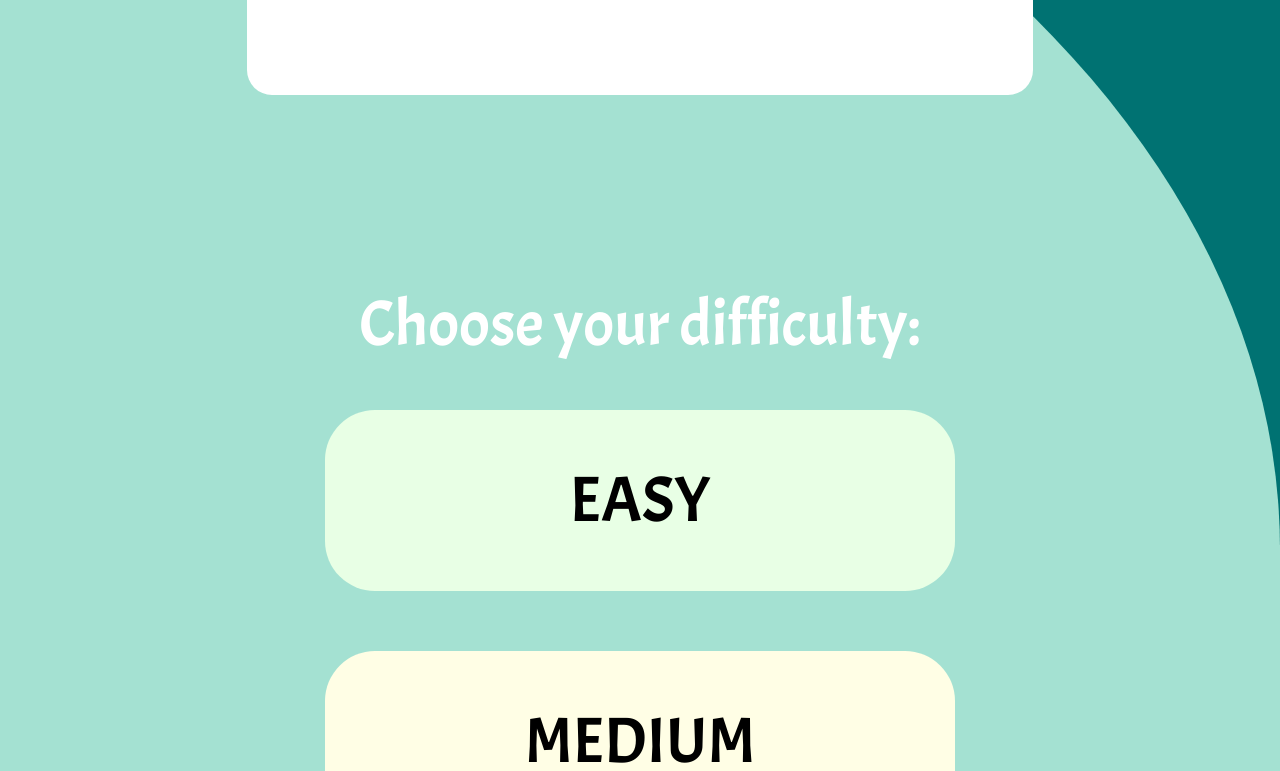
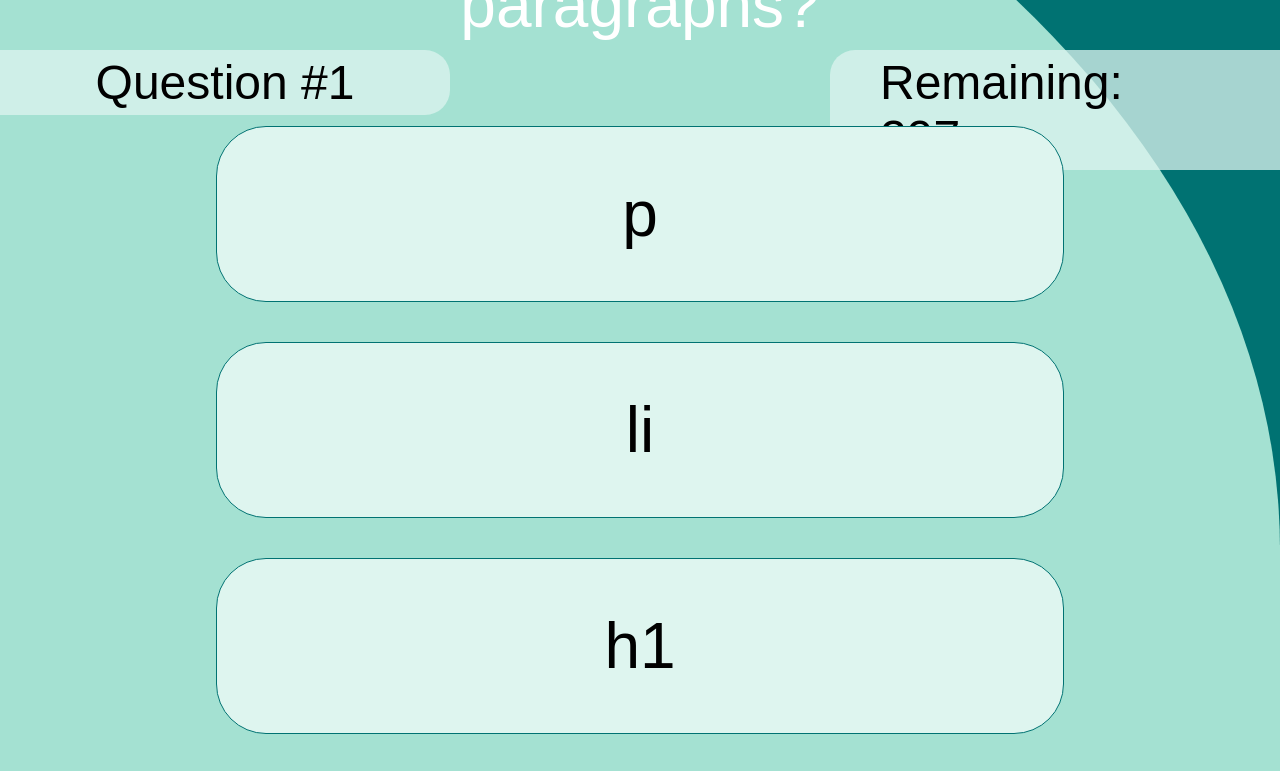
Before and after one commit to bentein/bank-quiz, a React app: page / in a window 1280 px wide. Both pictures are taken after a click on the button "EASY". Shown: the top 771 px of the page. Built offline with nearby package versions, Linux system fonts and the light colour scheme; a web font is replaced by a local one.

Commit message:
added questions screen and activity navigation

```diff
--- a/src/components/App.js
+++ b/src/components/App.js
@@ -11,7 +11,14 @@ class App extends React.Component {
     super(props);
 
     this.state = {
+      activity:"start"
     }
+  }
+
+  getActiveScreen() {
+  if (this.state.activity === "start") return <StartScreen stateSetter={this.setState.bind(this)}></StartScreen>;
+    if (this.state.activity === "question") return [<Timer key="timer" maxTime={300} stateSetter={this.setState.bind(this)}></Timer>,
+        <QuestionSegment key="questions" questions={this.state.questions} stateSetter={this.setState.bind(this)}></QuestionSegment>]
   }
 
   render() {
@@ -21,10 +28,11 @@ class App extends React.Component {
           <div className="background-bow"></div>
           <div className="background-block"></div>
         </div>
-        <StartScreen></StartScreen>
+        {this.getActiveScreen()}
       </div>
     );
   }
+
 }
 
 export default App;
--- a/src/components/MultipleChoiceQuestionSegment.js
+++ b/src/components/MultipleChoiceQuestionSegment.js
@@ -6,29 +6,44 @@ class MultipleChoiceQuestionSegment extends React.Component {
     constructor(props) {
         super(props);
 
-        let questions = props.questions;
-
+        this.setAppState = props.stateSetter;
         this.state = {
-            number: 0,
-            explanation: questions[0].explanation,
-            alternatives: questions[0].alternatives
+            index: 0,
+            questions: props.questions
         }
 
+    }
+
+    doAnswer(event) {
+        let newIndex = this.state.index + 1;
+        if (newIndex >= this.state.questions.length) {
+            this.setAppState({
+                activity: "start"
+            });
+        }
+        this.setState({
+            index: newIndex
+        });
     }
 
     render() {
         let answers = [];
 
-        for (let i in this.state.alternatives) {
-            let alternative = this.state.alternatives[i];
-            answers.push(<button key={i} className="question-answer" value={alternative.value}>{alternative.text}</button>)
+        let index = this.state.index;
+        let question = this.state.questions[index];
+
+        for (let i in question.answers) {
+            let alternative = question.answers[i];
+            answers.push(<button key={i} className="question-answer" value={alternative.id} onClick={this.doAnswer.bind(this)}>{alternative.description}</button>)
         }
 
         return(
             <div className="question-segment-wrapper">
-                <h1 className="question-header">Question #{this.state.number + 1}</h1>
+                <div className="question-number-wrapper">
+                    <span className="question-number-label">Question #{this.state.index + 1}</span>
+                </div>
                 <div className="question-segment">
-                    <p className="question-explanation">{this.state.explanation}</p>
+                    <p className="question-explanation">{question.description}</p>
                     <div className="question-answer-wrapper">{answers}</div>
                 </div>
             </div>
--- a/src/components/StartScreen.js
+++ b/src/components/StartScreen.js
@@ -6,8 +6,8 @@ class StartScreen extends React.Component {
     constructor(props) {
         super(props);
 
-        this.state = {
-        }
+        this.setAppState = props.stateSetter;
+        this.state = {}
     }
 
     render() {
@@ -16,11 +16,63 @@ class StartScreen extends React.Component {
                 <h1 className="start-screen-header">Code Quiz</h1>
                 <input className="name-input" type="text"></input>
                 <p className="difficulty-paragraph">Choose your difficulty:</p>
-                <button className="easy-button">EASY</button>
-                <button className="medium-button">MEDIUM</button>
-                <button className="hard-button">HARD</button>
+                <button className="easy-button" value="EASY" onClick={this.startQuiz.bind(this)}>EASY</button>
+                <button className="medium-button" value="MEDIUM" onClick={this.startQuiz.bind(this)}>MEDIUM</button>
+                <button className="hard-button" value="HARD" onClick={this.startQuiz.bind(this)}>HARD</button>
             </div>
         );
+    }
+
+    startQuiz(event) {
+        let difficulty = event.target.value;
+        this.setAppState({
+            activity : "question",
+            questions: [{
+                "id": 0,
+                "description": "What HTML element is used for paragraphs?",
+                "difficulty": difficulty,
+                "answers": [
+                  {
+                    "id": 0,
+                    "description": "p"
+                  },
+                  {
+                    "id": 1,
+                    "description": "li"
+                  },
+                  {
+                    "id": 2,
+                    "description": "h1"
+                  },
+                  {
+                    "id": 3,
+                    "description": "u"
+                  }
+                ]
+              },{
+                "id": 1,
+                "description": "What Java method returns the maximum value between two ints?",
+                "difficulty": difficulty,
+                "answers": [
+                  {
+                    "id": 4,
+                    "description": "Math.max()"
+                  },
+                  {
+                    "id": 5,
+                    "description": "max()"
+                  },
+                  {
+                    "id": 6,
+                    "description": "min()"
+                  },
+                  {
+                    "id": 7,
+                    "description": "Math.min()"
+                  }
+                ]
+              }]
+        });
     }
 
 }
--- a/src/components/Timer.js
+++ b/src/components/Timer.js
@@ -7,6 +7,7 @@ class Timer extends React.Component {
         super(props);
 
         let startTime = + new Date();
+        this.setAppState = props.stateSetter;
 
         this.state = {
             time: startTime,
@@ -17,7 +18,7 @@ class Timer extends React.Component {
     }
 
     startTimer() {
-        let interval = setInterval(() => this.doCountdown(interval), 200);
+        this.interval = setInterval(() => this.doCountdown(this.interval), 200);
     }
 
     doCountdown(interval) {
@@ -26,14 +27,20 @@ class Timer extends React.Component {
         });
         if (Math.ceil((this.state.endTime - this.state.time) / 1000) <= 0) {
             clearInterval(interval);
-            console.log("Timer reached 0");
+            this.setAppState({
+                activity:"start"
+            })
         }
+    }
+
+    componentWillUnmount() {
+        clearInterval(this.interval);
     }
 
     render() {
         return(
             <div className="timer-wrapper">
-                <span className="timer-label">Gjenstående: </span><span className="timer">{Math.ceil((this.state.endTime - this.state.time) / 1000)} s</span>
+                <span className="timer-label">Remaining: </span><span className="timer">{Math.ceil((this.state.endTime - this.state.time) / 1000 - 1)}s</span>
             </div>
         );
     }
--- a/src/components/styles/App.css
+++ b/src/components/styles/App.css
@@ -5,7 +5,8 @@ body {
 html, body, #root {
     margin: 0px;
     height: 100%;
-    font-family: 'Acme', sans-serif;
+    font-family: 'Text Me One', sans-serif;
+    color: #ffffff;
 }
 
 .app-wrapper {
--- a/src/components/styles/MultipleChoiceQuestionSegment.css
+++ b/src/components/styles/MultipleChoiceQuestionSegment.css
@@ -1,12 +1,36 @@
 .question-segment-wrapper {
-    position: relative;
-    top: 150px;
-    margin: 0px 50px;
-    font-size: 4em;
+    padding: 75px;
+    display: flex;
+    flex-direction: column;
+    justify-content: center;
+    text-align: center;
+}
+
+.question-number-wrapper {
+    position: absolute;
+    top: 50px;
+    left: 0px;
+    font-size: 3em;
+    color: black;
+    background-color: rgba(222,245,239,75%);
+    padding: 5px 50px;
+    width: 450px;
+    box-sizing: border-box;
+    z-index: -25;
+    border-top-right-radius: 25px;
+    border-bottom-right-radius: 25px;
+}
+
+.question-header, .question-explanation {
+    text-align: center;
 }
 
 .question-header {
-    text-align: center;
+    font-size: 7em;
+}
+
+.question-explanation {
+    font-size: 4em;
 }
 
 .question-explanation {
@@ -21,9 +45,13 @@
 }
 
 .question-answer {
-    flex-basis: 80%;
-    font-size: 0.75em;
-    margin-bottom: 30px;
-    height: 200px;
-    border-radius: 25px;
+    font-size: 4em;
+    width: 75%;
+    padding: 50px;
+    margin: 20px;
+    align-self: center;
+    border-radius: 50px;
+    border: 1px solid #007272;
+    background: rgb(222,245,239);
+    font-family: 'Text Me One', sans-serif;
 }
--- a/src/components/styles/StartScreen.css
+++ b/src/components/styles/StartScreen.css
@@ -8,7 +8,6 @@
 
 .start-screen-header {
     font-size: 7em;
-    color: #ffffff;
     margin-top: 30px;
 }
 
@@ -20,27 +19,27 @@
     text-align: center;
     border-radius: 25px;
     margin-bottom: 125px;
-    border: none;
+    border: 1px solid #007272;
     background: #ffffff;
-    font-family: 'Acme', sans-serif;
+    font-family: 'Text Me One', sans-serif;
 }
 
 .easy-button, .medium-button, .hard-button {
     font-size: 4em;
     width: 75%;
     padding: 50px;
-    margin: 30px;
+    margin: 20px;
     align-self: center;
     border-radius: 50px;
-    border: none;
+    border: 1px solid #007272;
     background: none;
-    font-family: 'Acme', sans-serif;
+    font-family: 'Text Me One', sans-serif;
 }
 
 .difficulty-paragraph {
     font-size: 4em;
-    color: white;
-    margin-bottom: 15px;
+    color: #ffffff;
+    margin: 15px;
 }
 
 .easy-button {
--- a/src/components/styles/Timer.css
+++ b/src/components/styles/Timer.css
@@ -1,9 +1,16 @@
 .timer-wrapper {
     position: absolute;
-    top: 10px;
-    right: 15px;
+    top: 50px;
+    right: 0px;
     font-size: 3em;
-    color: white;
+    color: black;
+    background-color: rgba(222,245,239,75%);
+    padding: 5px 50px;
+    width: 450px;
+    box-sizing: border-box;
+    z-index: -25;
+    border-top-left-radius: 25px;
+    border-bottom-left-radius: 25px;
 }
 
 .timer {
--- a/src/index.html
+++ b/src/index.html
@@ -2,7 +2,7 @@
 <html>
   <head>
     <title>Code Quiz</title>
-    <link href="https://fonts.googleapis.com/css?family=Acme" rel="stylesheet">
+    <link href="https://fonts.googleapis.com/css?family=Text+Me+One" rel="stylesheet">
   </head>
   <body>
     <div id="root"></div>
```
